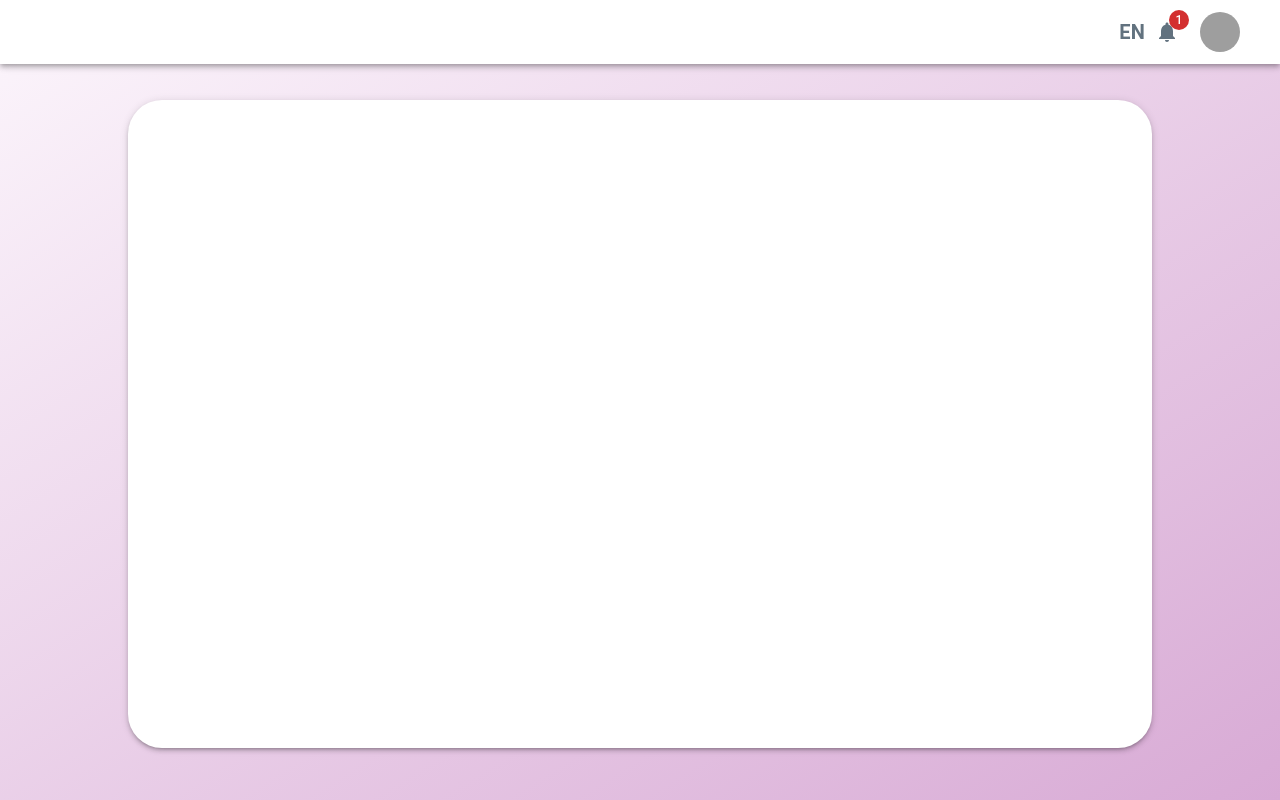
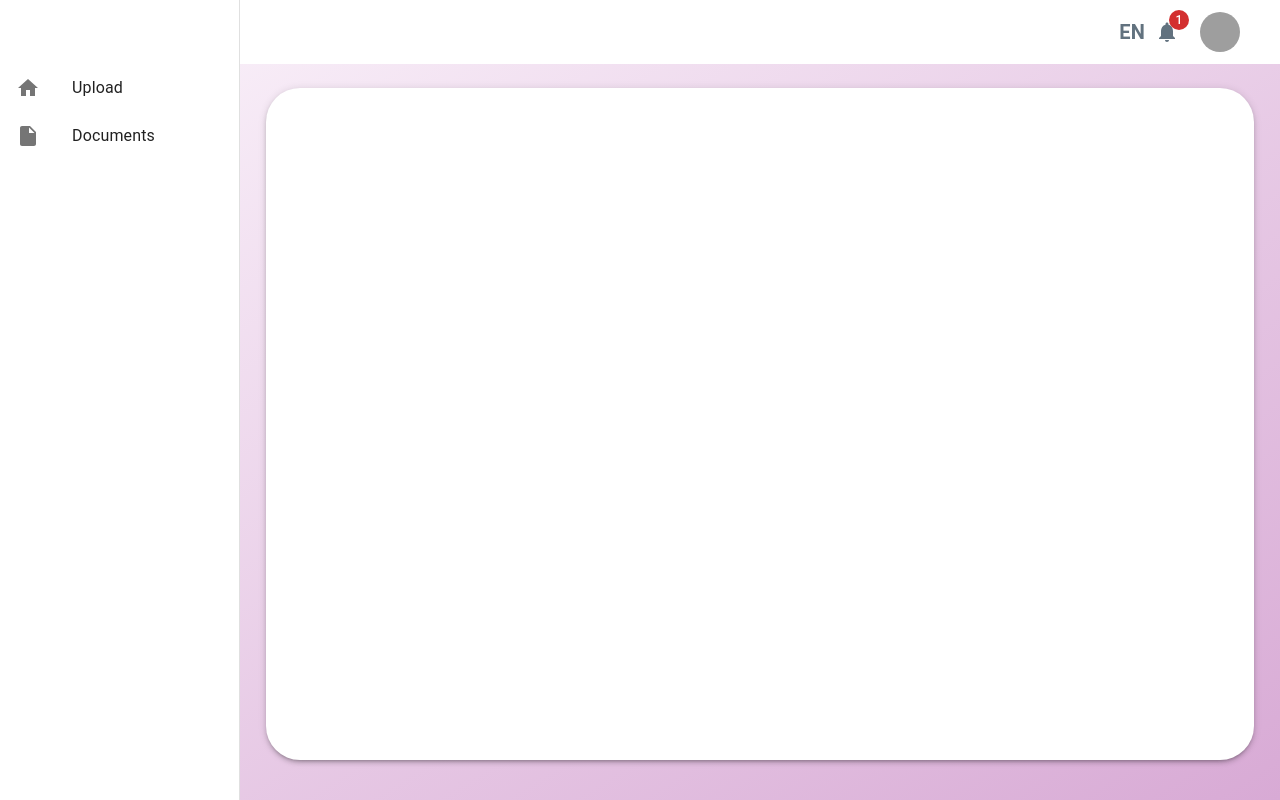
Before and after one commit to KlimaGi/upload-task, a React (Create React App) app: page / in a window 1280 px wide. Built offline with nearby package versions, Linux system fonts and the light colour scheme; grey boxes are pictures that could not be loaded.

Commit message:
refactor structure

```diff
--- a/src/App.tsx
+++ b/src/App.tsx
@@ -1,51 +1,20 @@
 import React from 'react';
-import { Box, CssBaseline, Paper, Typography } from "@mui/material";
-import { createTheme, ThemeProvider } from '@mui/material/styles';
-import './styles/main-styles.css';
-import ResponsiveAppBar from './components/header';
-
+import { Box, CssBaseline } from "@mui/material";
+import { ThemeProvider } from '@mui/material/styles';
+import { theme } from './styles/custom-theme';
+import Toolbar from './components/toolbar';
 
 function App() {
-  const theme = createTheme({
-    palette: {
-      primary: {
-        main: '#62727f', // grey tekstui
-        light: '#ffffff', //white
-        dark: '#212b35', // pilkai juoda
-        contrastText: '#91128b', // purple -  main contrast
-      },
-      secondary: {
-        main: '#b1b5b8', // lighter grey fonui
-        light: '#fcf6fc', // light purple
-        dark: '#d8aad5', // sviesi purple fonui
-        contrastText: '#0fab5b', // green
-      },
-    },
-  });
 
   return (
-    <div className='container'>
-
+    <Box sx={{ background: 'linear-gradient(to right bottom, #fcf6fc, #d8aad5)', height: '100vh', width: '100vw' }}>
       <ThemeProvider theme={theme} >
         <CssBaseline />
-        <ResponsiveAppBar />
-        <Box
-          height="90vh"
-          display="flex"
-          justifyContent="center"
-          alignItems="center"
-          flexDirection="column"
 
-        >
-          <Paper
-            elevation={3}
-            sx={{ padding: "1rem", background: 'primary.light', borderRadius: '34px', height: '90%', width: '80%' }}
-          >
+        <Toolbar />
 
-          </Paper>
-        </Box>
       </ThemeProvider>
-    </div>
+    </Box>
   );
 }
 
--- a/src/components/header.tsx
+++ b/src/components/header.tsx
@@ -1,21 +1,11 @@
 import * as React from 'react';
-import AppBar from '@mui/material/AppBar';
-import Box from '@mui/material/Box';
-import Toolbar from '@mui/material/Toolbar';
-import IconButton from '@mui/material/IconButton';
-import Typography from '@mui/material/Typography';
-import Menu from '@mui/material/Menu';
-import Container from '@mui/material/Container';
-import Avatar from '@mui/material/Avatar';
-import Badge from '@mui/material/Badge';
+import { AppBar, Box, IconButton, Typography, Menu, Container, Avatar, Badge, Tooltip, MenuItem, Toolbar } from '@mui/material';
 import NotificationsIcon from '@mui/icons-material/Notifications';
-import Tooltip from '@mui/material/Tooltip';
-import MenuItem from '@mui/material/MenuItem';
 import { useTheme } from '@mui/material/styles';
 
 const settings = ['Profile', 'Account', 'Dashboard', 'Logout'];
 
-function ResponsiveAppBar() {
+function Header() {
   const theme = useTheme();
   const [anchorElUser, setAnchorElUser] = React.useState<null | HTMLElement>(null);
 
@@ -29,12 +19,12 @@ function ResponsiveAppBar() {
 
   return (
 
-    <AppBar position="static" style={{ background: theme.palette.primary.light }}>
+    <AppBar elevation={0} position="static" style={{ background: theme.palette.primary.light }}>
       <Container maxWidth="xl" >
         <Toolbar disableGutters sx={{ justifyContent: 'flex-end' }}>
 
           <IconButton size="small" style={{ color: theme.palette.primary.main }}>
-            <Typography variant="h6" sx={{ fontWeight: 700 }} >
+            <Typography variant="h6" sx={{ fontWeight: 600, }} >
               EN
             </Typography>
           </IconButton>
@@ -84,4 +74,4 @@ function ResponsiveAppBar() {
 
   );
 }
-export default ResponsiveAppBar;
+export default Header;
--- /dev/null
+++ b/src/components/main-block.tsx
@@ -0,0 +1,29 @@
+import React from 'react';
+import { Box, Paper } from '@mui/material';
+
+export default function MainBlock() {
+  return (
+    <Box
+      component="main"
+      sx={{ flexGrow: 1 }}
+      height="95vh"
+      display="flex"
+      justifyContent="center"
+      alignItems="center"
+      flexDirection="column"
+    >
+      <Paper
+        elevation={3}
+        sx={{
+          marginTop: "5.5rem",
+          padding: "1rem",
+          background: 'primary.light',
+          borderRadius: '34px',
+          height: '90%',
+          width: '95%'
+        }}
+      >
+      </Paper>
+    </Box>
+  )
+}
--- /dev/null
+++ b/src/components/toolbar.tsx
@@ -0,0 +1,48 @@
+import { Box, AppBar, Drawer, List, ListItem, ListItemButton, ListItemIcon, ListItemText } from '@mui/material';
+import HomeIcon from '@mui/icons-material/Home';
+import InsertDriveFileIcon from '@mui/icons-material/InsertDriveFile';
+import Header from './header';
+import MainBlock from './main-block';
+
+const drawerWidth = 240;
+
+export default function PermanentDrawerLeft() {
+  return (
+    <Box sx={{ display: 'flex' }}>
+      <AppBar
+        elevation={0}
+        position="fixed"
+        sx={{ width: `calc(100% - ${drawerWidth}px)`, ml: `${drawerWidth}px` }}
+      >
+        <Header />
+      </AppBar>
+
+      <Drawer
+        sx={{
+          width: drawerWidth,
+          flexShrink: 0,
+          '& .MuiDrawer-paper': {
+            width: drawerWidth,
+            boxSizing: 'border-box',
+          },
+        }}
+        variant="permanent"
+        anchor="left"
+      >
+        <List sx={{ marginTop: '3.5rem' }}>
+          {['Upload', 'Documents'].map((text, index) => (
+            <ListItem key={text} sx={{ margin: 0, padding: 0 }} >
+              <ListItemButton>
+                <ListItemIcon>
+                  {index % 2 === 0 ? <HomeIcon /> : <InsertDriveFileIcon />}
+                </ListItemIcon>
+                <ListItemText primary={text} />
+              </ListItemButton>
+            </ListItem>
+          ))}
+        </List>
+      </Drawer>
+      <MainBlock />
+    </Box>
+  );
+}
--- /dev/null
+++ b/src/styles/custom-theme.tsx
@@ -0,0 +1,18 @@
+import { createTheme } from '@mui/material/styles';
+
+export const theme = createTheme({
+    palette: {
+        primary: {
+            main: '#62727f', // grey tekstui
+            light: '#ffffff', //white
+            dark: '#212b35', // pilkai juoda
+            contrastText: '#91128b', // purple -  main contrast
+        },
+        secondary: {
+            main: '#b1b5b8', // lighter grey fonui
+            light: '#fcf6fc', // light purple
+            dark: '#d8aad5', // sviesi purple fonui
+            contrastText: '#0fab5b', // green
+        },
+    },
+});
--- a/src/styles/main-styles.css
+++ /dev/null
@@ -1,6 +0,0 @@
-.container{
-background: linear-gradient(to right bottom, #fcf6fc, #d8aad5);
-height: 100vh;
-width: 100vw;
-
-}
```
Also changed, not shown: src/styles/custom-theme.txt (deleted).
